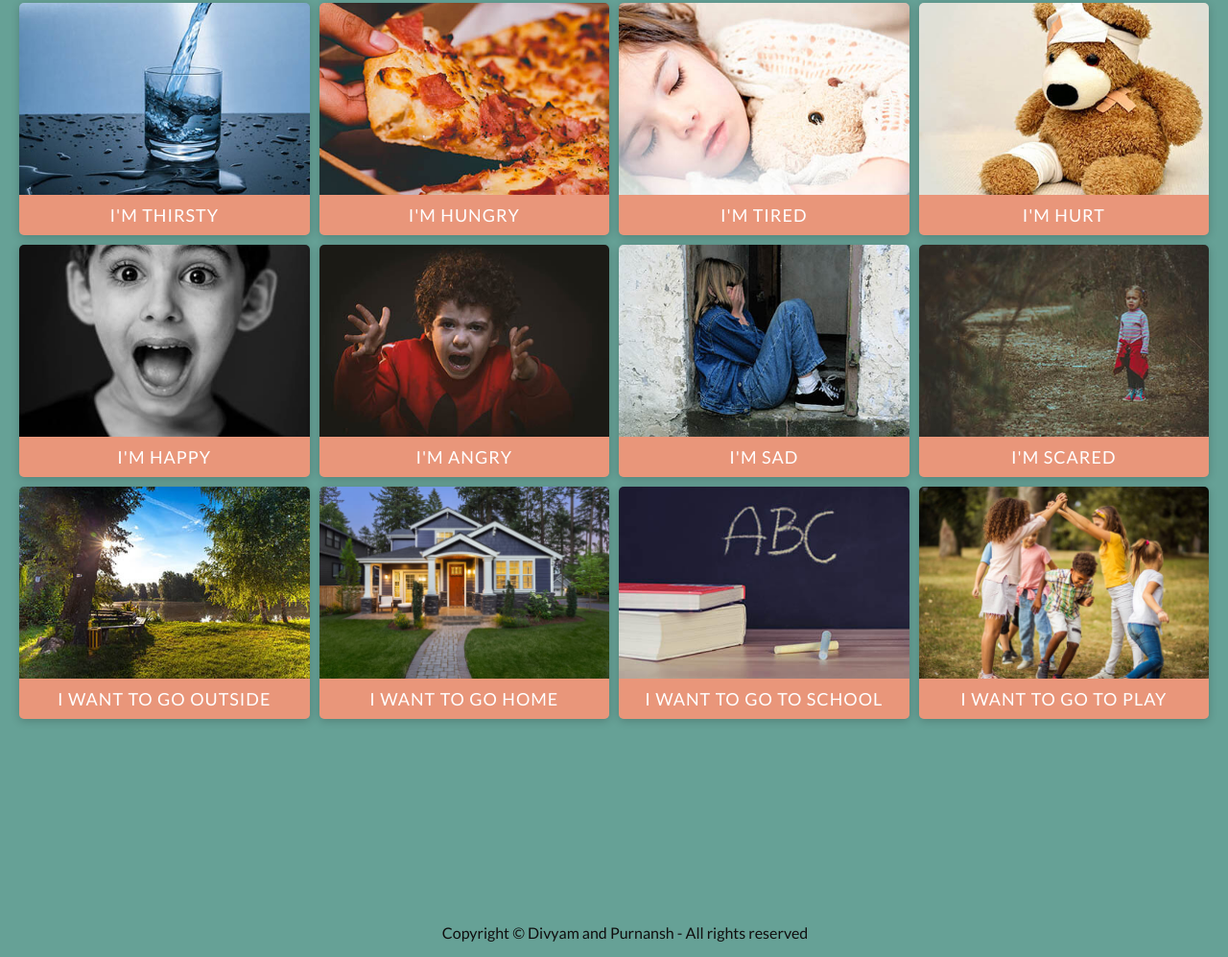
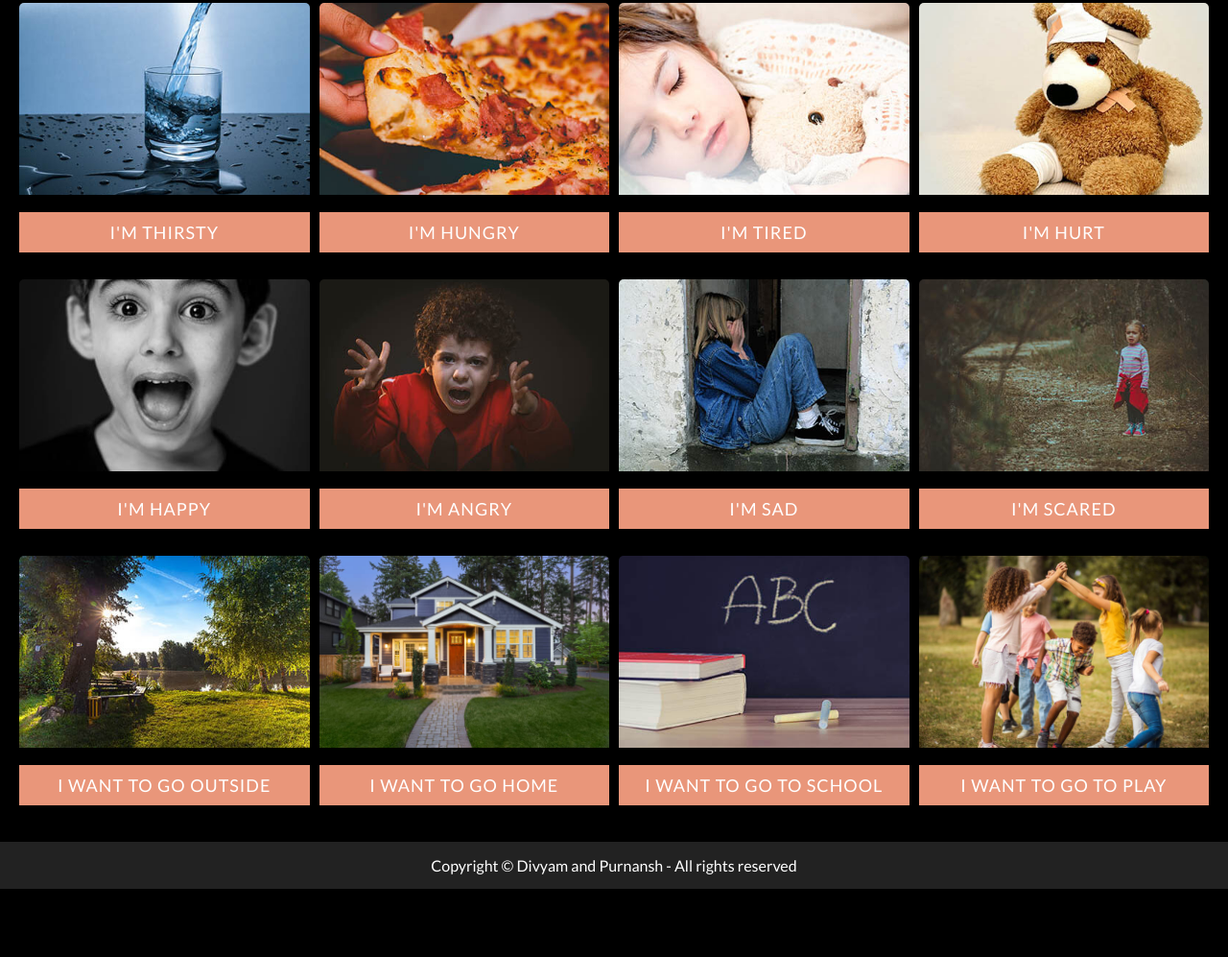
Before and after one commit to Dk-2812/speakup, a plain HTML site: page index.html in a window 1280 px wide. Shown: the part 153-1150 px from the top of the page at 96% size. After the commit the page ends 1079 px from the top, so only its background shows below. Drawn offline with Linux system fonts and the light colour scheme.

Commit message:
Update style.css

```diff
--- a/style.css
+++ b/style.css
@@ -5,28 +5,21 @@
 }
 
 body {
-  background: #66a196;
+  background: #000; /* Background color as black */
+  color: #fff; /* Text color as white for contrast */
   font-family: 'Lato', sans-serif;
   min-height: 100vh;
   margin: 0;
+  display: flex;
+  flex-direction: column;
 }
 
 h1 {
   text-align: center;
 }
-.bottom-footer {
-  position: absolute;
-  bottom: -350px;
-  left: 36%;
-  text-align: center; /* Center align text */
-}
-
-.bottom-footer p,.bottom-footer a {
-  color: rgb(15, 14, 14);
-  font-size: medium;
-}
 
 .container {
+  flex: 1; /* Make container take available space */
   margin: auto;
   padding: 20px;
 }
@@ -129,15 +122,37 @@ main {
 }
 
 .box .info {
+  display: flex;
+  justify-content: center;
+  align-items: center;
   background-color: darksalmon;
   color: #fff;
   font-size: 18px;
   letter-spacing: 1px;
   text-transform: uppercase;
-  margin: 0;
   padding: 10px;
   text-align: center;
   height: 100%;
+}
+
+.bottom-footer {
+  text-align: center;
+  padding: 15px;
+  background-color: #222; /* Dark background for footer */
+  color: #fff; /* White text for contrast */
+}
+
+.bottom-footer p {
+  margin: 0;
+}
+
+.bottom-footer a {
+  color: #fff;
+  text-decoration: none;
+}
+
+.bottom-footer a:hover {
+  text-decoration: underline; /* Underline link on hover */
 }
 
 @media (max-width: 1100px) {
```
